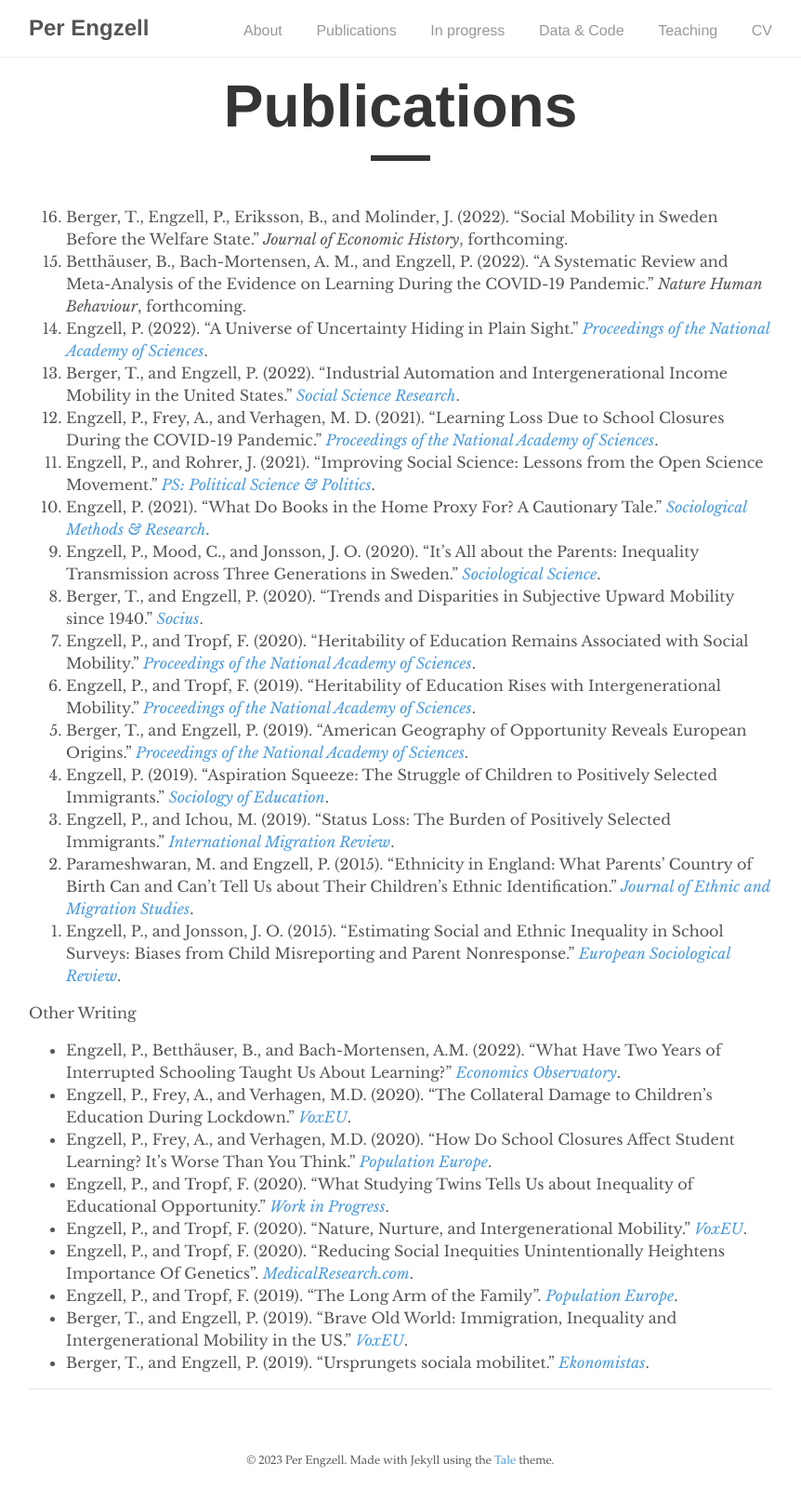
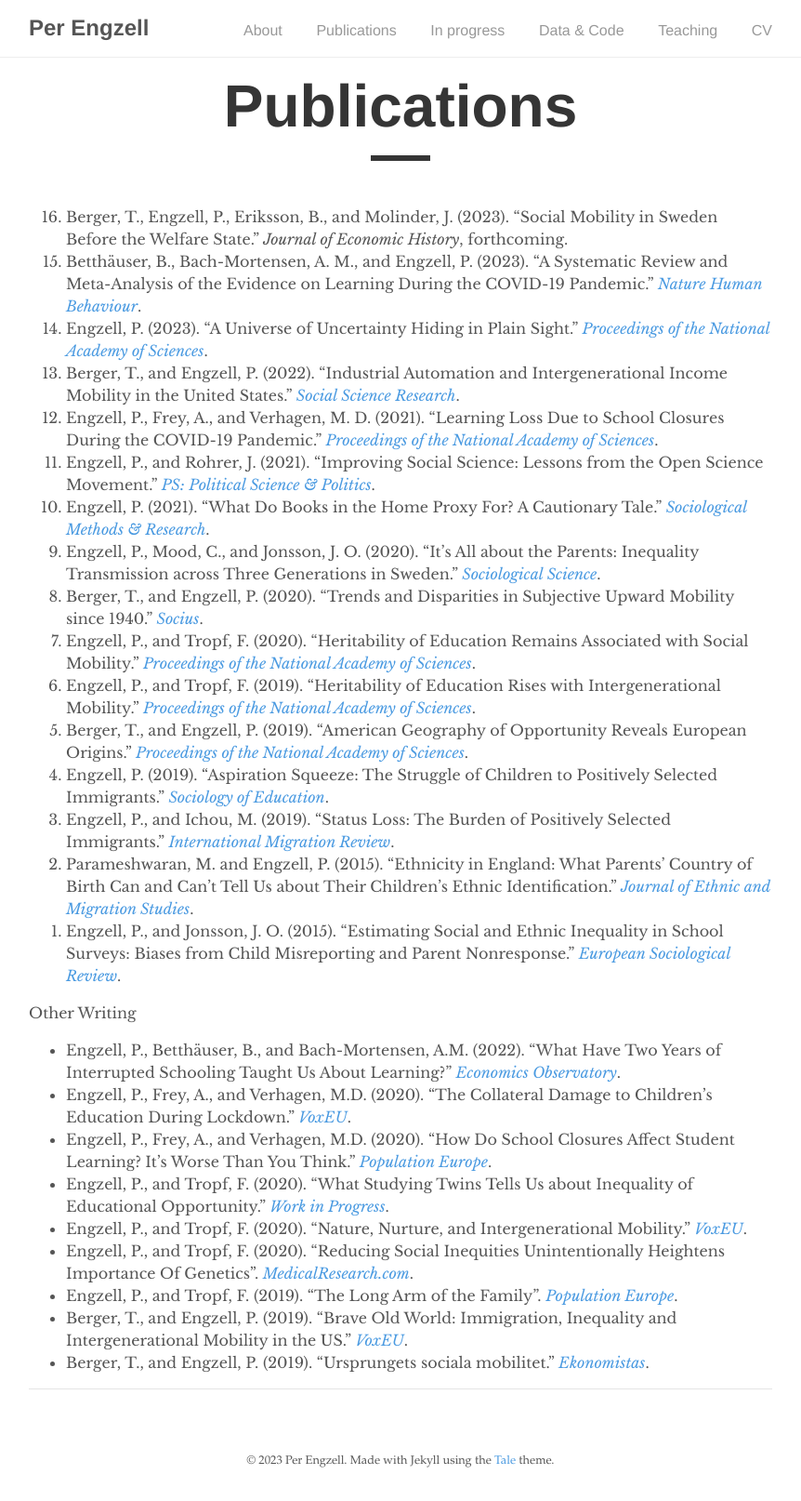
Before and after one commit to pengzell/pengzell.github.io, a Jekyll site: the page built from _pages/publications.md, in a window 1280 px wide. Shown: the whole page at 93% size, without its empty margins (209-1071 px from the left). Built offline with Jekyll 4.4.1, drawn with Linux system fonts in a browser that asks for light colours.

Commit message:
Update publications.md

```diff
--- a/_pages/publications.md
+++ b/_pages/publications.md
@@ -5,9 +5,9 @@ author: "Per Engzell"
 permalink: /publications/
 ---
 
-1. Berger, T., Engzell, P., Eriksson, B., and Molinder, J. (2022). "Social Mobility in Sweden Before the Welfare State." *Journal of Economic History*, forthcoming.
-2. Betthäuser, B., Bach-Mortensen, A. M., and Engzell, P. (2022). "A Systematic Review and Meta-Analysis of the Evidence on Learning During the COVID-19 Pandemic." *Nature Human Behaviour*, forthcoming.
-3. Engzell, P. (2022). "A Universe of Uncertainty Hiding in Plain Sight." [*Proceedings of the National Academy of Sciences*](https://doi.org/10.1073/pnas.2218530120).
+1. Berger, T., Engzell, P., Eriksson, B., and Molinder, J. (2023). "Social Mobility in Sweden Before the Welfare State." *Journal of Economic History*, forthcoming.
+2. Betthäuser, B., Bach-Mortensen, A. M., and Engzell, P. (2023). "A Systematic Review and Meta-Analysis of the Evidence on Learning During the COVID-19 Pandemic." [*Nature Human Behaviour*](https://doi.org/10.1038/s41562-022-01506-4).
+3. Engzell, P. (2023). "A Universe of Uncertainty Hiding in Plain Sight." [*Proceedings of the National Academy of Sciences*](https://doi.org/10.1073/pnas.2218530120).
 4. Berger, T., and Engzell, P. (2022). "Industrial Automation and Intergenerational Income Mobility in the United States." [*Social Science Research*](https://doi.org/10.1016/j.ssresearch.2021.102686).
 5. Engzell, P., Frey, A., and Verhagen, M. D. (2021). "Learning Loss Due to School Closures During the COVID-19 Pandemic." [*Proceedings of the National Academy of Sciences*](https://doi.org/10.1073/pnas.2022376118).
 6. Engzell, P., and Rohrer, J. (2021). "Improving Social Science: Lessons from the Open Science Movement." [*PS: Political Science & Politics*](https://doi.org/10.1017/S1049096520000967).
```
